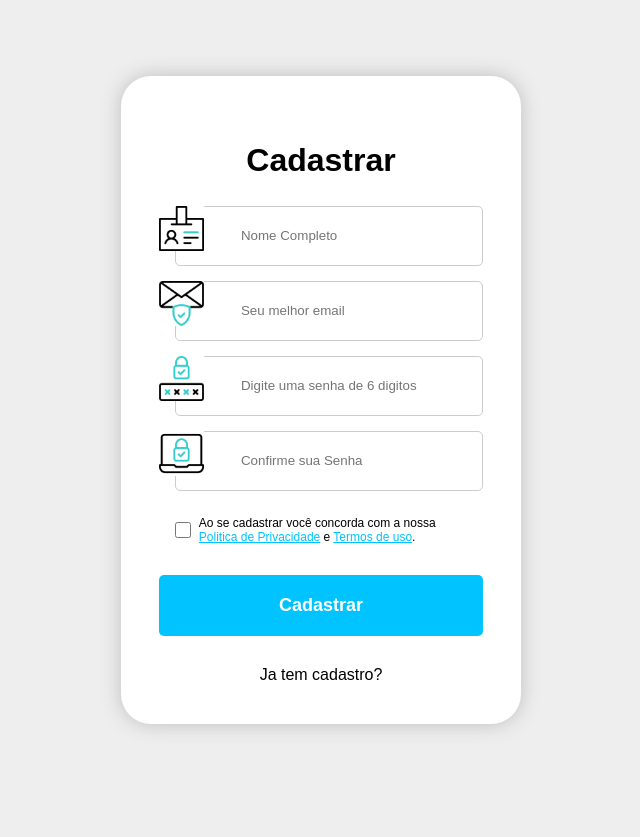
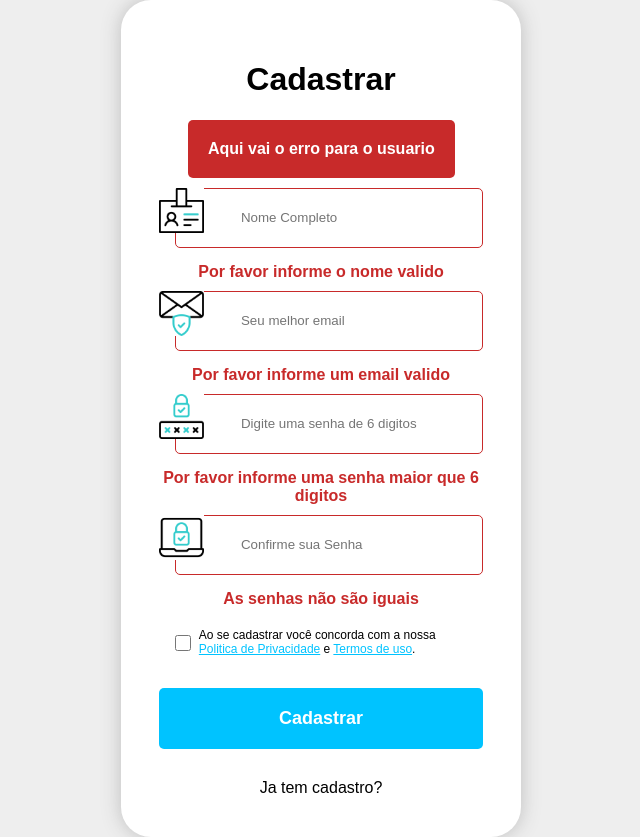
Before and after one commit to Manozecaa/Pagina_Login, a PHP site: page /html/cadastrar.html in a window 1280 px wide. Shown: the whole page, without its empty margins (319-959 px from the left). Before the commit the page ends 731 px from the top, so only its background shows below. Run offline with PHP 8.4, Linux system fonts and the light colour scheme.

Commit message:
Erros
Coloquei os erros dos campos.

```diff
--- a/css/style.css
+++ b/css/style.css
@@ -109,3 +109,23 @@ label{
     margin-top: 10px;
     cursor: pointer;
 }
+
+.erro-geral{
+    background: #c82a2a;
+    color: white;
+    font-weight: bold;
+    padding: 20px;
+    border-radius: 5px;
+    margin-bottom: 10px;
+}
+
+.erro-input{
+    border : 1px solid #c82a2a ;
+}
+
+.erro{
+    color: #c82a2a;
+    text-align: center;
+    margin-bottom: 10px;
+    font-weight: bold;
+}
--- a/html/cadastrar.html
+++ b/html/cadastrar.html
@@ -6,26 +6,34 @@
           content="width=device-width, user-scalable=no, initial-scale=1.0, maximum-scale=1.0, minimum-scale=1.0">
     <meta http-equiv="X-UA-Compatible" content="ie=edge">
     <link href="/Pagina_Login/css/style.css" rel="stylesheet">
+    <link  rel="stylesheet"  href="https://cdnjs.cloudflare.com/ajax/libs/animate.css/4.1.1/animate.min.css">
     <title>Cadastrar</title>
 </head>
 <body>
     <form>
-        <h2>Cadastrar</h2>
-        <div class="input-group">
+        <h1>Cadastrar</h1>
+        <div class="erro-geral animate__animated animate__bounce">
+            Aqui vai o erro para o usuario
+        </div>
+        <div class="input-group ">
             <img class="input-icon" src="../icons/nome.png" >
-            <input type="text" placeholder="Nome Completo">
+            <input class="erro-input" type="text" placeholder="Nome Completo">
+            <div class="erro">Por favor informe o nome valido</div>
         </div>
         <div class="input-group">
             <img class="input-icon" src="../icons/email.png">
-            <input type="email" placeholder="Seu melhor email">
+            <input class="erro-input" type="email" placeholder="Seu melhor email">
+            <div class="erro">Por favor informe um email valido</div>
         </div>
         <div class="input-group">
             <img class="input-icon" src="../icons/password.png">
-            <input type="password" placeholder="Digite uma senha de 6 digitos">
+            <input class="erro-input" type="password" placeholder="Digite uma senha de 6 digitos">
+            <div class="erro">Por favor informe uma senha maior que 6 digitos</div>
         </div>
         <div class="input-group">
             <img class="input-icon" src="../icons/confirm-senha.png">
-            <input type="password" placeholder="Confirme sua Senha">
+            <input class="erro-input" type="password" placeholder="Confirme sua Senha">
+            <div class="erro">As senhas não são iguais</div>
         </div>
 
         <div class="input-group">
--- a/html/index.html
+++ b/html/index.html
@@ -6,6 +6,7 @@
           content="width=device-width, user-scalable=no, initial-scale=1.0, maximum-scale=1.0, minimum-scale=1.0">
     <meta http-equiv="X-UA-Compatible" content="ie=edge">
     <link href="/Pagina_Login/css/style.css" rel="stylesheet">
+
     <title>Login</title>
 </head>
 <body>
```
